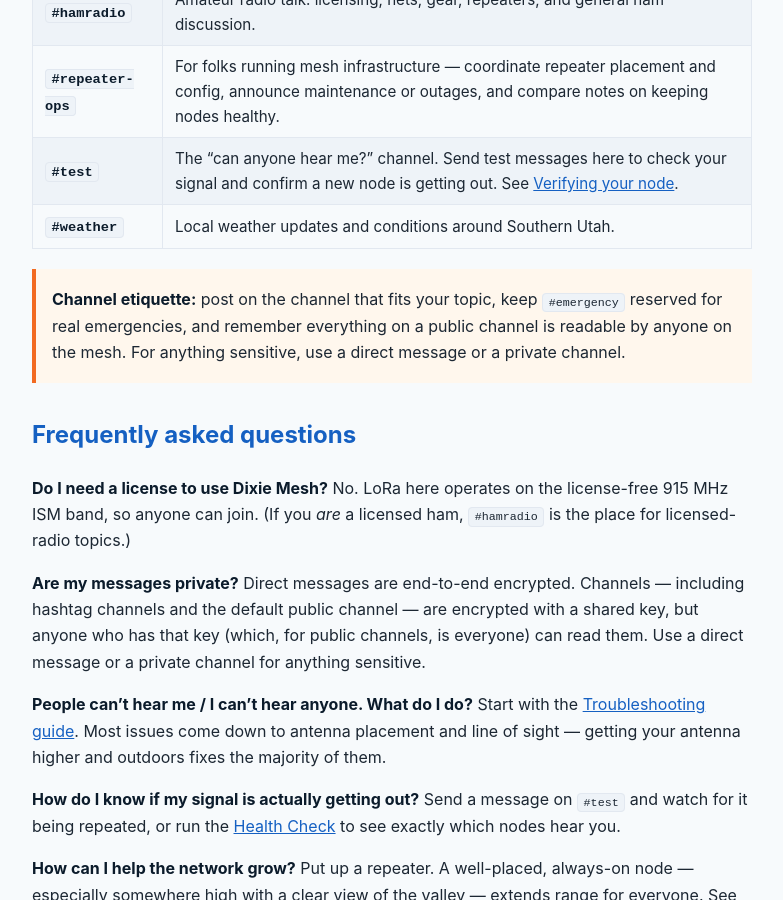
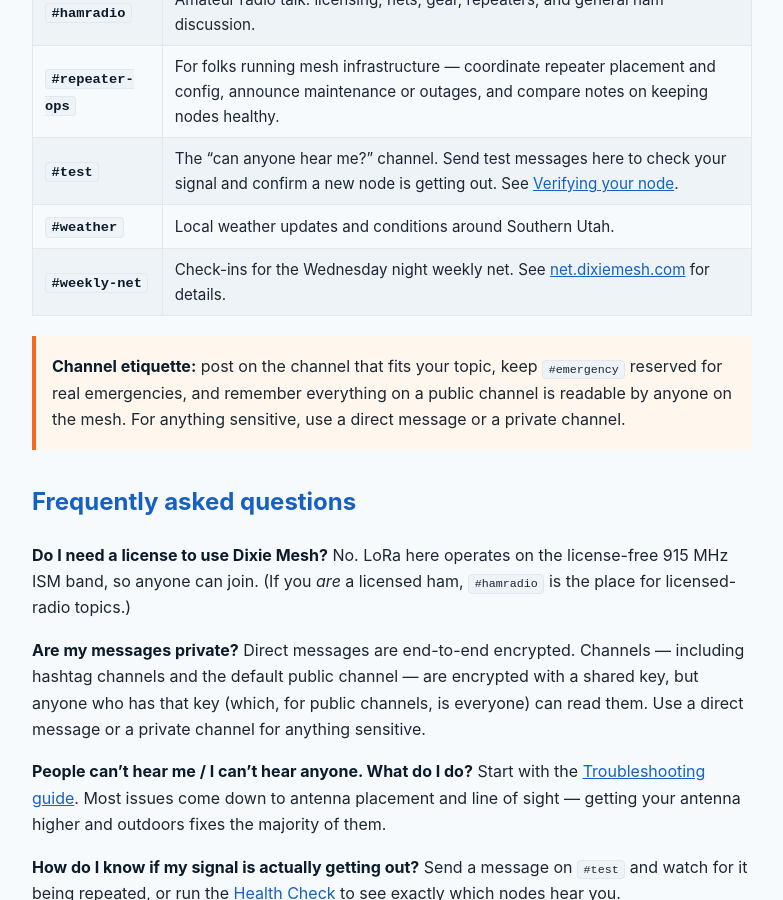
Before and after one commit to dixiemesh/dixiemesh.github.io, a Jekyll site: the page built from how-to.md, in a window 1280 px wide and 900 px high, scrolled down 1371 px. Shown: the whole window, without its empty margins (248-1031 px from the left). Built offline with Jekyll 4.4.1, drawn with Linux system fonts in a browser that asks for light colours.

Commit message:
Add #weekly-net channel to How To list
Check-ins for the Wednesday night weekly net (net.dixiemesh.com).

Co-Authored-By: Claude Opus 4.8 <noreply@anthropic.com>

```diff
--- a/how-to.md
+++ b/how-to.md
@@ -41,6 +41,7 @@ list, and you're welcome to spin up your own for a topic or area.
 | **`#repeater-ops`** | For folks running mesh infrastructure — coordinate repeater placement and config, announce maintenance or outages, and compare notes on keeping nodes healthy. |
 | **`#test`** | The "can anyone hear me?" channel. Send test messages here to check your signal and confirm a new node is getting out. See [Verifying your node](/getting-started/#verifying-your-node-works). |
 | **`#weather`** | Local weather updates and conditions around Southern Utah. |
+| **`#weekly-net`** | Check-ins for the Wednesday night weekly net. See [net.dixiemesh.com](https://net.dixiemesh.com) for details. |
 
 > **Channel etiquette:** post on the channel that fits your topic, keep
 > `#emergency` reserved for real emergencies, and remember everything on a public
```
